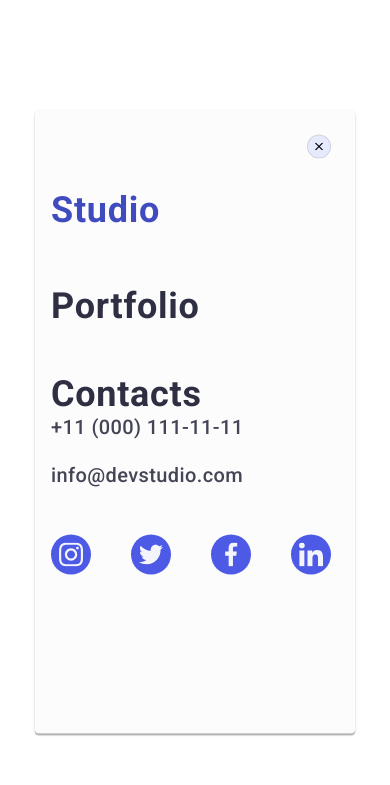
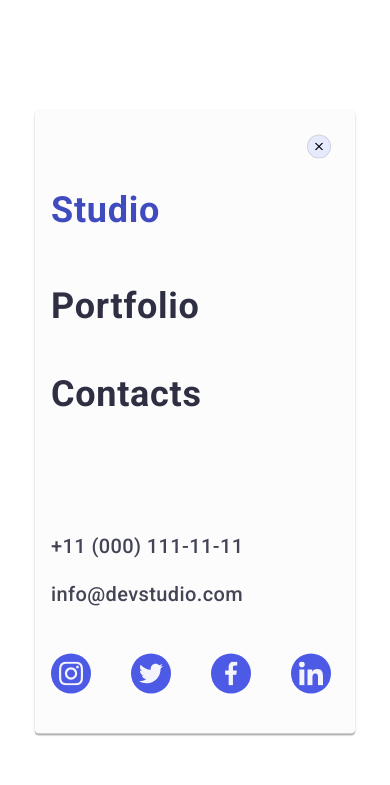
Before and after one commit to DariaGolovashova/goit-markup-hw-06, a plain HTML site: page index.html in a window 390 px wide. Shown: the top 785 px of the page. Drawn offline with nearby package versions, Linux system fonts and the light colour scheme.

Commit message:
change mobile-menu

```diff
--- a/css/style.css
+++ b/css/style.css
@@ -1158,6 +1158,7 @@ h3 {
   top: 0;
   left: 0;
   z-index: 999;
+
   width: 100%;
   height: 100%;
   background-color: #fff;
@@ -1178,6 +1179,8 @@ h3 {
   left: 50%;
   width: 320px;
   min-height: 623px;
+  display: flex;
+  flex-direction: column;
   border-radius: 4px;
   transform: translate(-50%, -50%);
   box-shadow: 0 1px 1px 0 rgba(0, 0, 0, 0.14), 0 1px 3px 0 rgba(0, 0, 0, 0.12),
@@ -1186,13 +1189,6 @@ h3 {
   transition: transform 250ms cubic-bezier(0.4, 0, 0.2, 1);
   overflow: auto;
   padding: 24px 16px 0px 16px;
-}
-.mobile-menu-nav {
-  display: flex;
-  flex-direction: column;
-  align-items: self-start;
-  justify-content: space-between;
-  height: 100%;
 }
 
 .menu-nav-list {
@@ -1218,7 +1214,9 @@ h3 {
   position: relative;
   color: #404bbf;
 }
-
+.contacts-social {
+  margin-top: auto;
+}
 .menu-contacts {
   font-style: normal;
 }
@@ -1241,7 +1239,9 @@ h3 {
   letter-spacing: 0.02em;
   color: #434455;
 }
-
+.menu-social {
+  padding-bottom: 40px;
+}
 .menu-social-list {
   display: flex;
   gap: 40px;
--- a/index.html
+++ b/index.html
@@ -812,8 +812,8 @@
             <use href="./images/icons.svg#icon-close"></use>
           </svg>
         </button>
-        <div class="mobile-menu-nav">
-          <nav class="menu-nav">
+
+        <nav class="mobile-menu-nav">
           <ul class="menu-nav-list">
             <li class="menu-nav-item">
               <a class="menu-nav-link current" href="./index.html">Studio</a>
@@ -826,6 +826,7 @@
             </li>
           </ul>
         </nav>
+        <div class="contacts-social">
           <adress class="menu-contacts">
             <ul class="menu-contacts-list">
               <li class="menu-contacts-item">
@@ -840,7 +841,7 @@
               </li>
             </ul>
           </adress>
-        </div>
+
           <div class="menu-social">
             <ul class="menu-social-list">
               <li class="menu-social-list-item">
@@ -875,6 +876,7 @@
           </div>
         </div>
       </div>
+    </div>
     <!-- ======================Modal_Menu_mobile ================-->
   </body>
 </html>
```
Lines whose indentation alone changed are shown as unchanged.
